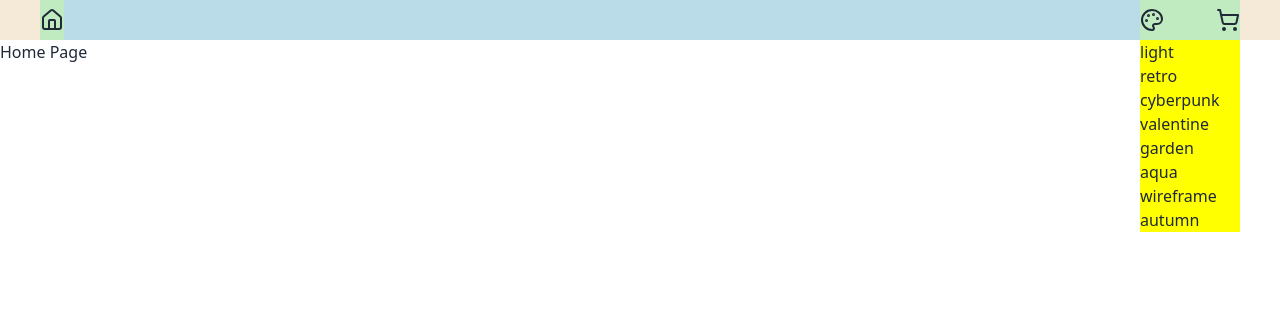
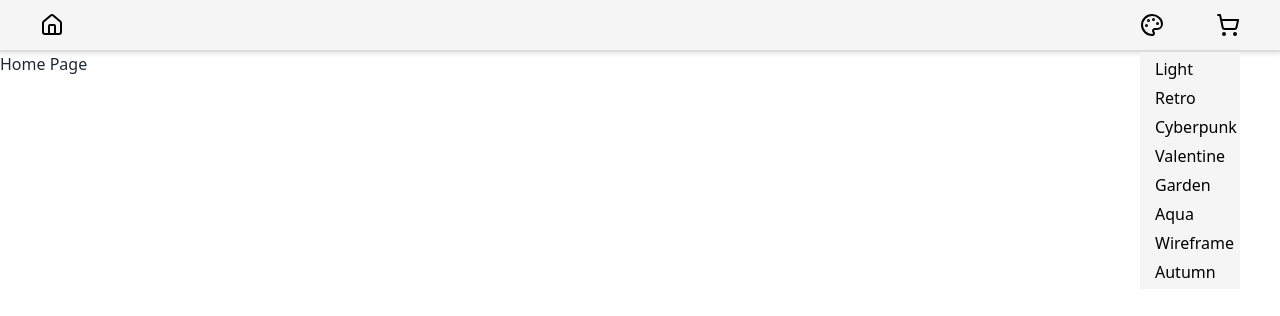
Before and after one commit to nidvar/pern-ecom, a React app in the folder frontend/: page / in a window 1280 px wide. Both pictures are taken after a click on the icon 1152 px from the left and 20 px from the top of the page. Shown: the top 316 px of the page. Built offline with nearby package versions, Linux system fonts and the light colour scheme; the HTML template or start-up script is replaced by a standard one.

Commit message:
navbar css changes

```diff
--- a/frontend/src/components/Navbar.tsx
+++ b/frontend/src/components/Navbar.tsx
@@ -17,14 +17,14 @@ const Navbar = function(){
     }
 
     const themes = [
-        "light",
-        "retro",
-        "cyberpunk",
-        "valentine",
-        "garden",
-        "aqua",
-        "wireframe",
-        "autumn",
+        "Light",
+        "Retro",
+        "Cyberpunk",
+        "Valentine",
+        "Garden",
+        "Aqua",
+        "Wireframe",
+        "Autumn",
     ];
 
     useEffect(()=>{
@@ -47,7 +47,7 @@ const Navbar = function(){
             {
                 paletteVis?
                 <div className='theme-selector-container'>
-                    <div className='theme-selector'>
+                    <div className='theme-selector-dropdown'>
                         {themes.map((item, index)=>{
                             return (
                                 <p
--- a/frontend/src/index.css
+++ b/frontend/src/index.css
@@ -9,24 +9,25 @@
 }
 
 .my-nav {
-    background-color: rgb(245, 234, 215);
+    border-bottom: 1px solid grey;
+    border-bottom: 2px solid rgba(0,0,0,0.1);
+    box-shadow: 0 2px 4px rgba(0,0,0,0.1);
+    background-color: whitesmoke !important;
+    color: black !important;
 }
 
 .my-nav-inner {
     display: flex;
     justify-content: space-between;
     max-width: 1200px;
-    height: 40px;
+    height: 50px;
     margin: auto;
-    background-color: rgb(186, 219, 232);
 }
 
 .my-nav-inner-left {
     display: flex;
     justify-content: space-between;
     align-items: center;
-
-    background-color: rgb(192, 235, 192);
 }
 
 .my-nav-inner-right {
@@ -34,28 +35,27 @@
     justify-content: space-between;
     align-items: center;
     width: 100px;
-
-
-
-    background-color: rgb(192, 235, 192);
 }
 
 .theme-selector-container {
-    background-color: green;
     max-width: 1200px;
     margin: auto;
     position: relative;
 }
 
-.theme-selector {
-    background-color: yellow;
+.theme-selector-dropdown {
     width: 100px;
     position: absolute;
     z-index: 10;
     right: 0;
+    padding: 0 10px;
+    background-color: whitesmoke !important;
+    color: black !important;
 }
 
-
+.theme-item {
+    margin: 5px;
+}
 
 .hide {
     display: none;
```
